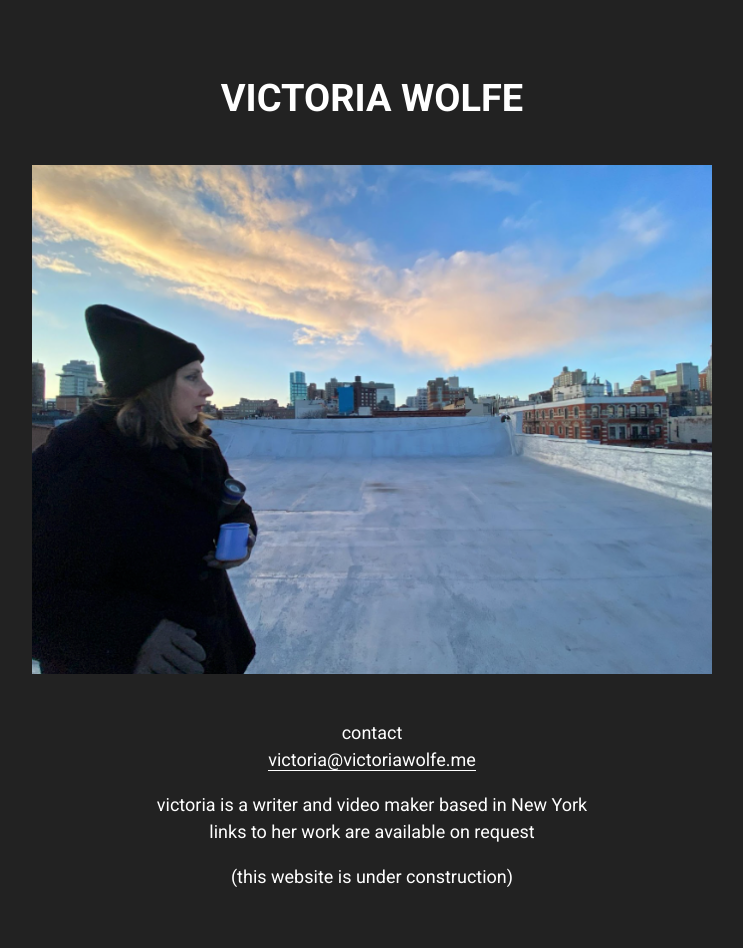
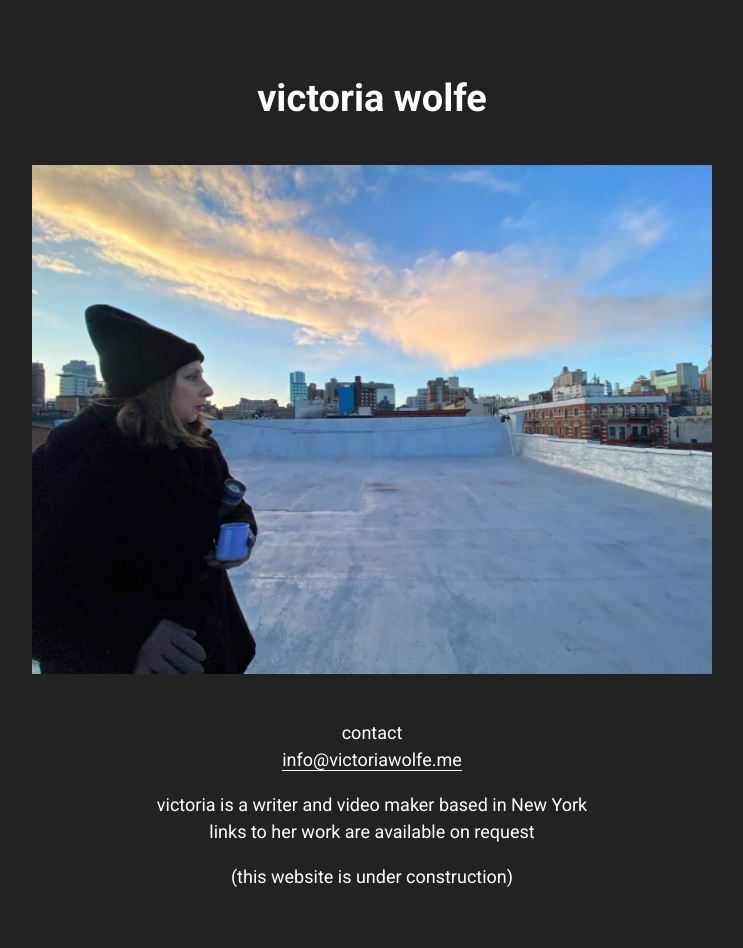
Before and after one commit to minicreative/victoriawolfe, a Jekyll site: the page built from index.md, in a window 1280 px wide. Shown: the whole page, without its empty margins (268-1011 px from the left). Built offline with Jekyll 4.4.1, drawn with Linux system fonts in a browser that asks for light colours.

Commit message:
lowercase header, email change

```diff
--- a/css/main.scss
+++ b/css/main.scss
@@ -24,7 +24,7 @@ body {
 }
 h1, h2, h3 {margin-top:30px; font-weight:700;
     @include breakpoint(s) {margin-top:25px;}}
-h1 {font-size:38px; text-transform:uppercase;
+h1 {font-size:38px;
     @include breakpoint(s) {font-size:32px;}}
 h2 {font-size:28px;}
 h3 {font-size:24px;}
--- a/index.md
+++ b/index.md
@@ -3,12 +3,12 @@ title: Home
 permalink: "/"
 layout: page
 ---
-# Victoria Wolfe
+# victoria wolfe
 
 ![](uploads/VictoriaWolfe.png)
 
 contact
-[victoria@victoriawolfe.me](mailto:victoriawolfe.me)
+[info@victoriawolfe.me](mailto:info@victoriawolfe.me)
 
 victoria is a writer and video maker based in New York
 links to her work are available on request
```
